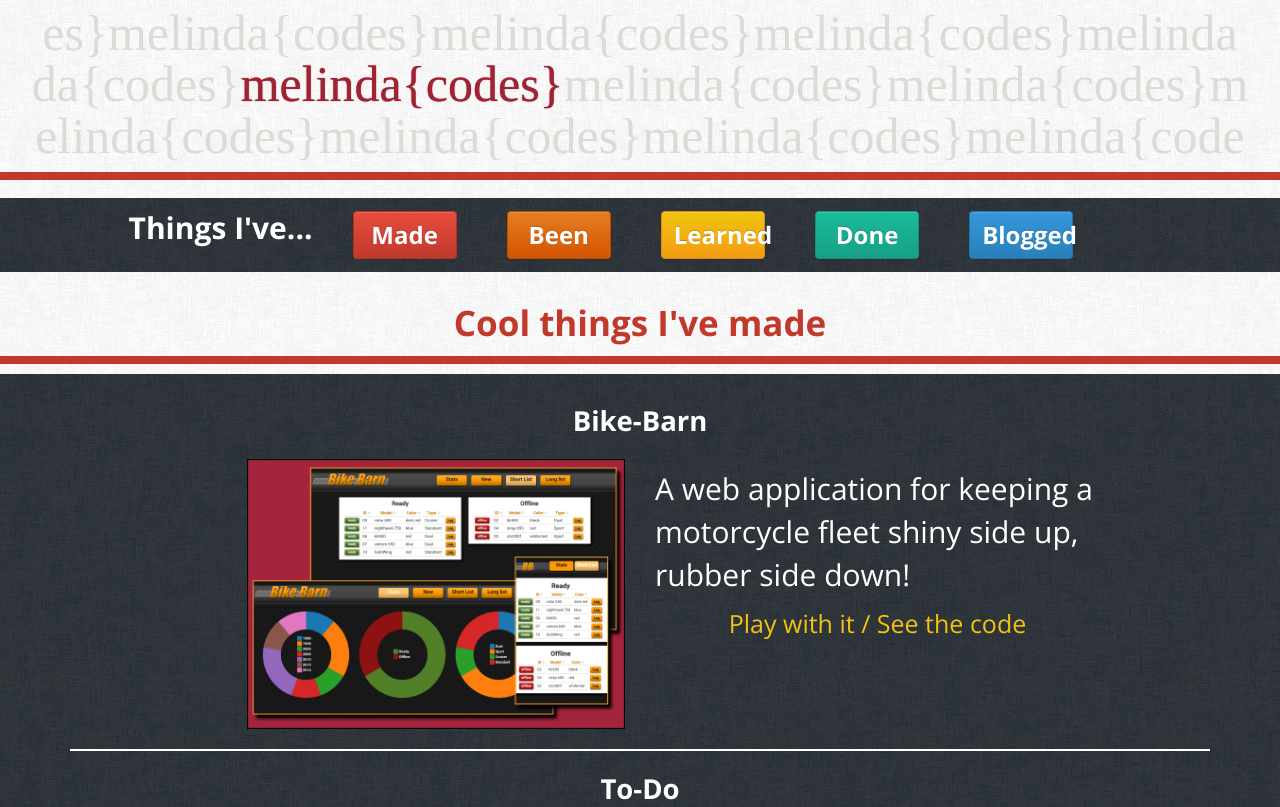
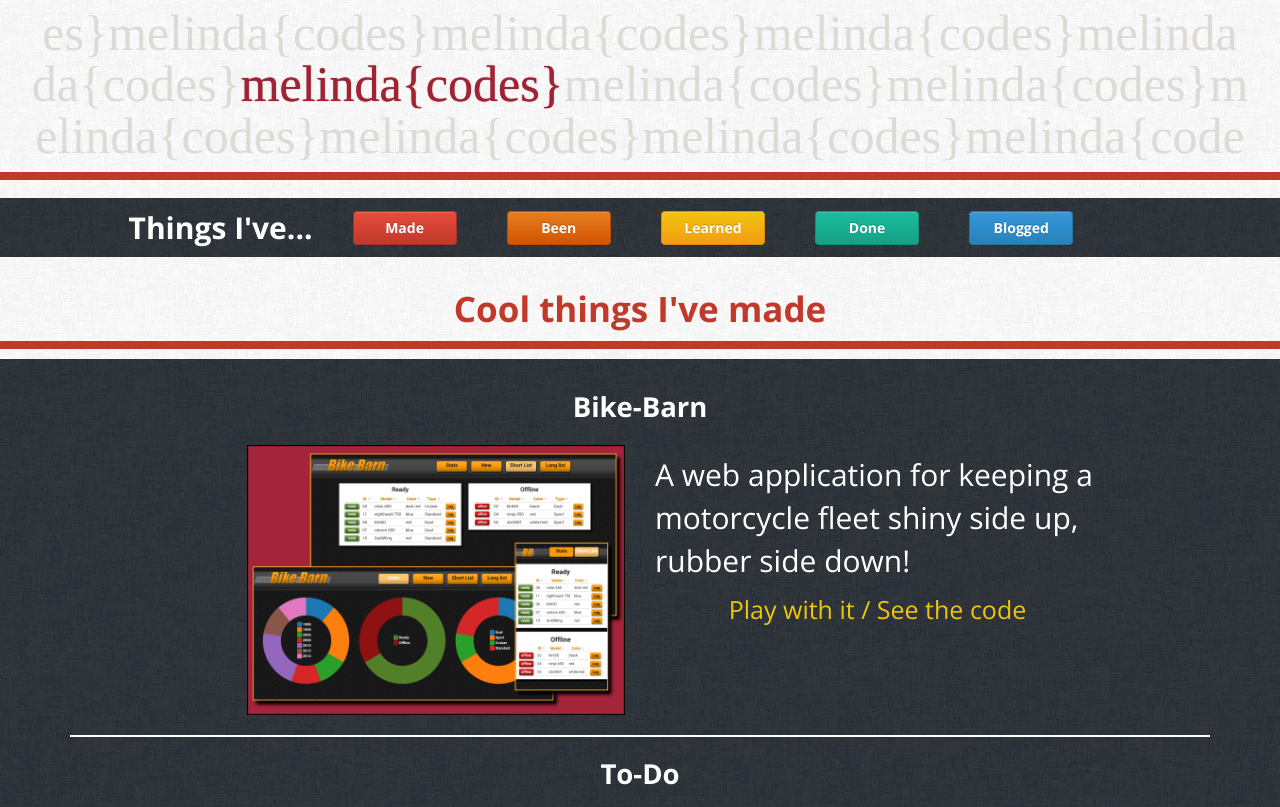
Before and after one commit to melindae/portfolio, a website: page app/pages/index.html in a window 1280 px wide. Shown: the top 807 px of the page. Drawn offline with nearby package versions, Linux system fonts and the light colour scheme; files that its build step writes are made by us from their sources; files whose address does not match are found by name; a web font is replaced by a local one.

Commit message:
removed menu font size - using boorstrap default

```diff
--- a/app/sass/style.scss
+++ b/app/sass/style.scss
@@ -73,7 +73,6 @@ p {
     -webkit-box-shadow: inset 0 1px 0 rgba(255,255,255,.15),0 1px 1px rgba(0,0,0,.075);
     box-shadow: inset 0 1px 0 rgba(255,255,255,.15),0 1px 1px rgba(0,0,0,.075);
 	color: #fff;
-	font-size: .8em;
 	font-weight: bold;
 
 }
```
Also changed, not shown: 1 other file.
